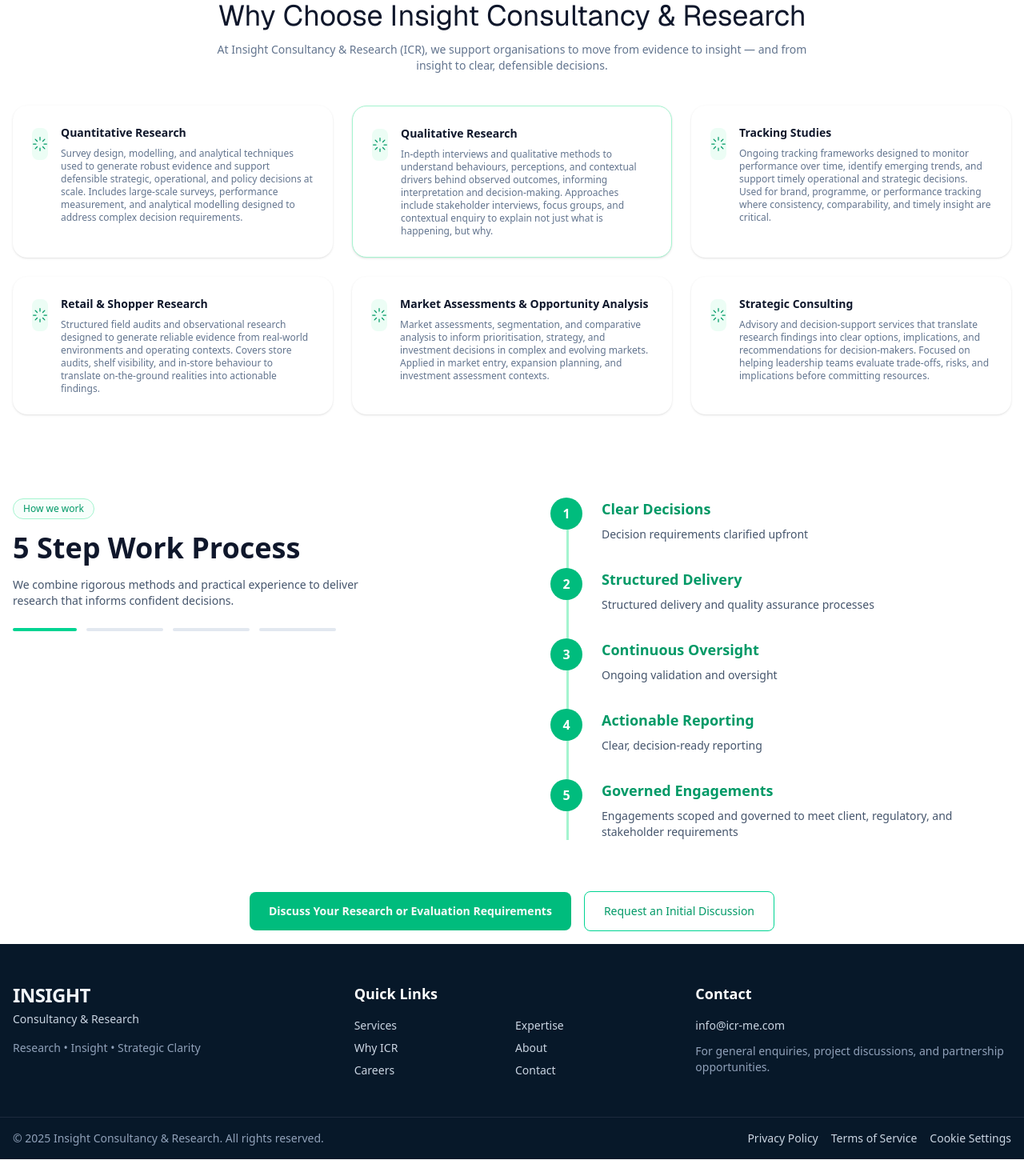
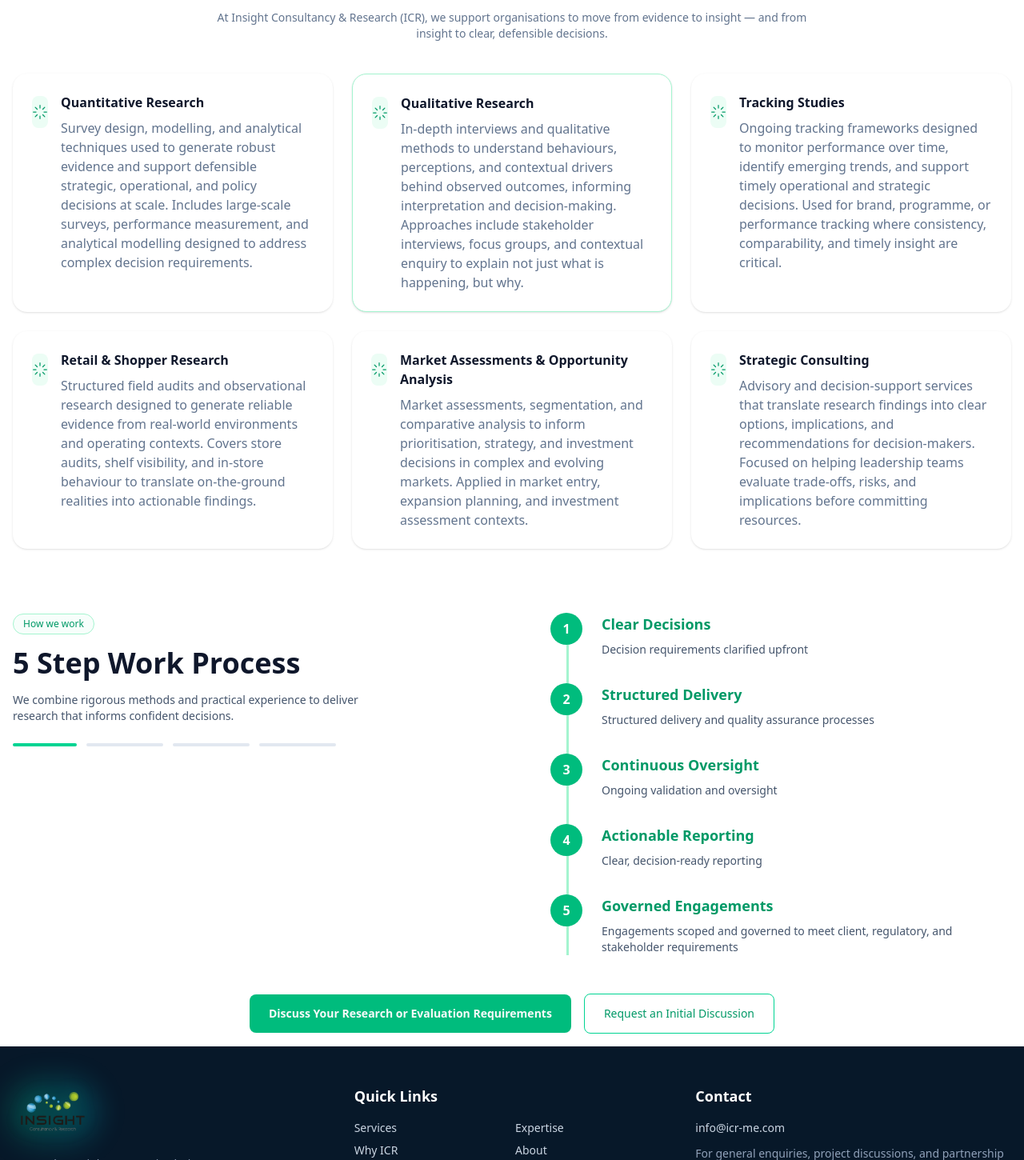
Before and after one commit to Kishowloy117/ICR, a Next.js app: page /services in a window 1280 px wide. Shown: the part 500-1950 px from the top of the page at 80% size. Built offline with nearby package versions, Linux system fonts and the light colour scheme.

Commit message:
text changes in service

```diff
--- a/app/careers/page.tsx
+++ b/app/careers/page.tsx
@@ -1,9 +1,10 @@
 import { Button } from "@/components/ui/button";
+import Link from "next/link";
 
 export default function CareerPage() {
   return (
     <main className="min-h-screen bg-white">
-      <section className="w-full relative bg-linear-to-br from-[#041a2e] via-[#062944] to-[#041a2e] text-white py-8">
+      <section className="w-full relative bg-linear-to-br from-[#041a2e] via-[#062944] to-[#041a2e] text-white py-6">
         {/* decorative pattern */}
         <div className="absolute inset-0 -z-10 overflow-hidden">
           <svg
@@ -36,7 +37,7 @@ export default function CareerPage() {
         </div>
 
         <div className="mx-auto max-w-3xl px-4 text-center">
-          <div className="inline-block rounded-full bg-black/20 px-3 py-1 text-xs text-white/70 mb-6">
+          <div className="inline-block rounded-full bg-black/20 px-3 py-1 text-xs text-white/70 mb-4">
             Careers at ICR
           </div>
           <h1 className="mx-auto max-w-3xl text-3xl font-sans leading-tight text-white md:text-5xl">
@@ -47,7 +48,7 @@ export default function CareerPage() {
             </span>
           </h1>
           <p className="mx-auto mt-2 max-w-xl text-base text-slate-200">
-            At ICR, we believe insight starts with people. We’re always looking
+            At ICR, we believe insight starts with people. We're always looking
             for thoughtful, curious professionals who want to do work that
             matters.
           </p>
@@ -55,23 +56,23 @@ export default function CareerPage() {
       </section>
 
       {/* Why Work With Us Section */}
-      <section className="w-full bg-gradient-to-b from-[#f7fafc] to-[#eef4f7] py-16">
+      <section className="w-full bg-gradient-to-b from-[#f7fafc] to-[#eef4f7] py-12">
         <div className="mx-auto max-w-5xl px-4">
-          <div className="text-center mb-12">
-            <div className="inline-block rounded-full bg-[#e6f6f3] px-4 py-1 text-sm text-emerald-600 font-semibold mb-6 shadow-sm">
+          <div className="text-center mb-8">
+            <div className="inline-block rounded-full bg-[#e6f6f3] px-4 py-1 text-sm text-emerald-600 font-semibold mb-4 shadow-sm">
               Why Work With Us
             </div>
-            <h3 className="mt-6 text-3xl font-sans font-semibold text-slate-900 sm:text-4xl">
+            <h3 className="mt-4 text-3xl font-sans font-semibold text-slate-900 sm:text-4xl">
               Real projects. Smart people.
               <br /> Growth that matters
             </h3>
-            <p className="text-slate-500 text-base max-w-2xl mx-auto">
-              At ICR, you won’t just do a job — you’ll contribute to work that
+            <p className="text-slate-500 text-base max-w-2xl mx-auto mt-2">
+              At ICR, you won't just do a job — you'll contribute to work that
               informs real decisions across industries and regions. We offer a
               culture built on purpose, collaboration, learning, and impact.
             </p>
           </div>
-          <div className="grid grid-cols-1 md:grid-cols-3 gap-6">
+          <div className="grid grid-cols-1 md:grid-cols-3 gap-5">
             {/* Row 1 */}
             <div className="bg-white rounded-2xl shadow-md p-7 flex flex-col items-start h-full">
               <div className="mb-4">
@@ -219,7 +220,7 @@ export default function CareerPage() {
       </section>
 
       {/* CV Submission Section */}
-      <section className="w-full py-12 md:py-20 bg-[#071829] relative overflow-hidden">
+      <section className="w-full py-12 bg-[#071829] relative overflow-hidden">
         {/* Subtle pattern background */}
         <div className="absolute inset-0 pointer-events-none -z-10">
           <svg
@@ -244,8 +245,8 @@ export default function CareerPage() {
           </svg>
         </div>
         <div className="mx-auto max-w-2xl px-2">
-          <div className="text-center mb-8">
-            <div className="inline-block rounded-full bg-black/20 px-3 py-1 text-xs text-white/70 mb-4">
+          <div className="text-center mb-6">
+            <div className="inline-block rounded-full bg-black/20 px-3 py-1 text-xs text-white/70 mb-3">
               Submit Your CV
             </div>
             <h2 className="text-3xl md:text-4xl font-bold text-white mb-2">
@@ -256,7 +257,7 @@ export default function CareerPage() {
               and keep qualified profiles for future roles.
             </p>
           </div>
-          <form className="bg-white/90 border border-slate-200 rounded-3xl shadow-xl p-8 md:p-10 space-y-6">
+          <form className="bg-white/90 border border-slate-200 rounded-3xl shadow-xl p-6 md:p-8 space-y-4">
             <div className="space-y-4">
               <div>
                 <label className="block text-slate-600 text-sm font-medium mb-1">
@@ -356,10 +357,10 @@ export default function CareerPage() {
       </section>
 
       {/* How We Process Your Application Section */}
-      <section className="w-full bg-gradient-to-b from-[#f7fafc] to-[#eef4f7] py-16">
+      <section className="w-full bg-gradient-to-b from-[#f7fafc] to-[#eef4f7] py-12">
         <div className="mx-auto max-w-3xl px-4">
-          <div className="text-center mb-10">
-            <div className="inline-block rounded-full bg-[#e6f6f3] px-4 py-1 text-sm text-emerald-600 font-semibold mb-6 shadow-sm">
+          <div className="text-center mb-8">
+            <div className="inline-block rounded-full bg-[#e6f6f3] px-4 py-1 text-sm text-emerald-600 font-semibold mb-4 shadow-sm">
               Process
             </div>
             <h2 className="text-3xl md:text-4xl font-extrabold text-slate-900 mb-2">
--- a/app/components/footer.tsx
+++ b/app/components/footer.tsx
@@ -1,6 +1,7 @@
 "use client";
 
 import Link from "next/link";
+import Image from "next/image";
 
 export default function Footer() {
   return (
@@ -9,12 +10,19 @@ export default function Footer() {
         <div className="grid gap-8 md:grid-cols-3">
           {/* Left */}
           <div>
-            <div className="text-2xl font-extrabold tracking-tight">
-              INSIGHT
-            </div>
-            <div className="mt-1 text-sm text-slate-300">
-              Consultancy & Research
-            </div>
+            <Link href="/" className="inline-block">
+              <div className="relative">
+                {/* Glow effect */}
+                <div className="absolute -inset-2 bg-gradient-to-r from-emerald-400/20 to-cyan-400/20 blur-lg rounded-full" />
+                <Image
+                  src="/images/logo1.png"
+                  alt="ICR Logo"
+                  width={100}
+                  height={100}
+                  className="object-contain relative z-10 drop-shadow-[0_0_10px_rgba(16,185,129,0.3)]"
+                />
+              </div>
+            </Link>
             <div className="mt-4 text-sm text-slate-400">
               Research • Insight • Strategic Clarity
             </div>
--- a/app/home/home.tsx
+++ b/app/home/home.tsx
@@ -193,9 +193,11 @@ export default async function name() {
 
         {/* CTA Buttons */}
         <div className="mt-6 flex flex-col items-center justify-center gap-3 sm:flex-row">
+          <Link href="/ContactUS">
             <Button className="bg-emerald-500 px-5 py-2.5 text-sm font-semibold hover:bg-emerald-600">
               Request a Consultation »
             </Button>
+          </Link>
           <Link href="/services">
             <Button
               variant="outline"
@@ -941,9 +943,11 @@ export default async function name() {
           </p>
 
           <div className="mt-8">
+            <Link href="/ContactUS">
               <Button className="bg-emerald-500 px-6 py-3 text-sm font-semibold hover:bg-emerald-600 rounded-md">
                 Request a Consultation »
               </Button>
+            </Link>
           </div>
         </div>
       </section>
--- a/app/services/page.tsx
+++ b/app/services/page.tsx
@@ -12,7 +12,7 @@ import {
 export default function ServicesPage() {
   return (
     <main className="min-h-screen bg-white">
-      <section className="w-full relative bg-linear-to-br from-[#041a2e] via-[#062944] to-[#041a2e] text-white py-12">
+      <section className="w-full relative bg-linear-to-br from-[#041a2e] via-[#062944] to-[#041a2e] text-white py-8">
         {/* decorative pattern */}
         <div className="absolute inset-0 -z-10 overflow-hidden">
           <svg
@@ -67,7 +67,7 @@ export default function ServicesPage() {
       </section>
 
       <section className="w-full bg-white from-emerald-50/50 via-white">
-        <div className="mx-auto max-w-7xl px-4 py-10">
+        <div className="mx-auto max-w-7xl px-4 py-8">
           <div className="mx-auto max-w-3xl text-center">
             <div className="inline-block rounded-full border border-emerald-200 bg-emerald-50/40 px-4 py-1 text-sm text-emerald-600">
               What We Do
@@ -139,10 +139,10 @@ export default function ServicesPage() {
                   </div>
 
                   <div>
-                    <h4 className="text-sm font-semibold text-slate-900">
+                    <h4 className="text-md font-semibold text-slate-900">
                       {s.title}
                     </h4>
-                    <p className="mt-2 text-xs text-slate-500">{s.desc}</p>
+                    <p className="mt-2 text-md text-slate-500">{s.desc}</p>
                   </div>
                 </div>
               </div>
@@ -150,7 +150,7 @@ export default function ServicesPage() {
           </div>
         </div>
         {/* Work Process */}
-        <section className="mt-16">
+        <section className="mt-12">
           <div className="mx-auto max-w-7xl px-4">
             <div className="grid md:grid-cols-2 gap-12 items-start">
               <div className="max-w-md">
@@ -274,7 +274,7 @@ export default function ServicesPage() {
         </section>
 
         {/* CTA */}
-        <div className="mt-12 flex flex-col items-center gap-4 sm:flex-row sm:justify-center py-4">
+        <div className="mt-8 flex flex-col items-center gap-4 sm:flex-row sm:justify-center py-4">
           <Button className="bg-emerald-500 px-6 py-6 text-sm font-semibold hover:bg-emerald-600">
             Discuss Your Research or Evaluation Requirements
           </Button>
```
Lines whose indentation alone changed are shown as unchanged.
